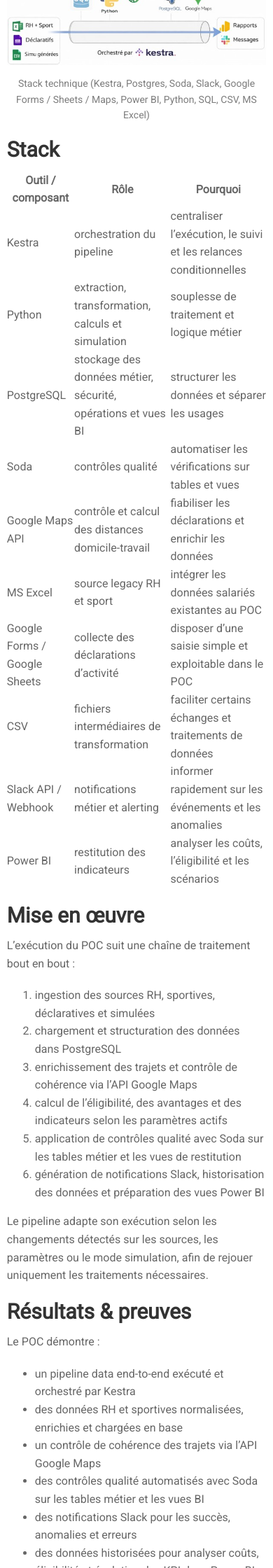
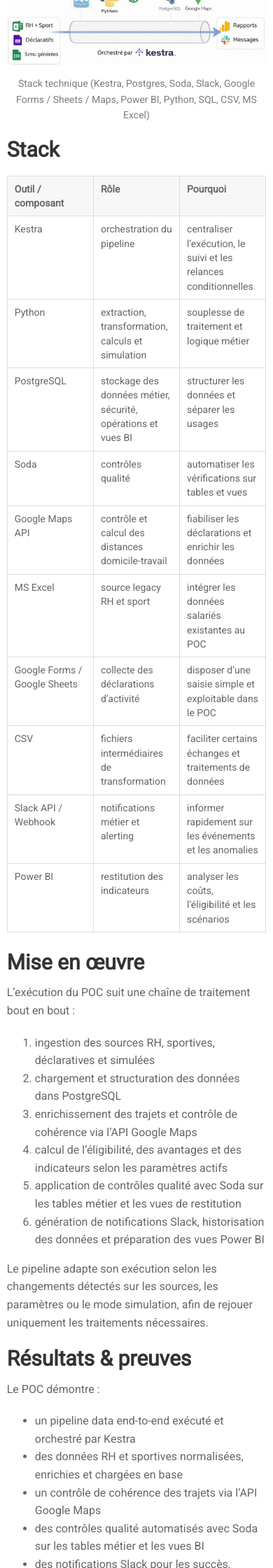
Before and after one commit to patrick-arbessier-data/patrick-arbessier-data.github.io, a Jekyll site: the page built from projects/proj-1.md, in a window 390 px wide. Shown: the part 3538-5778 px from the top of the page at 70% size. Built offline with Jekyll 4.4.1, drawn with Linux system fonts in a browser that asks for light colours; nearby versions of some CDN libraries.

Commit message:
adaptation tableau portfolio project 1

```diff
--- a/_sass/3-sections/_page.sass
+++ b/_sass/3-sections/_page.sass
@@ -1,5 +1,5 @@
 // -----------------------------------------------------------------------------
-// Pages “classiques” (Profil, Contact, etc.)
+// Pages “classiques” (Project, Profil, Contact, etc.)
 // Objectif : même largeur visuelle que les pages projets (.post-container)
 // -----------------------------------------------------------------------------
 
@@ -72,3 +72,40 @@
   // Évite un “gros vide” quand un titre est le premier élément du contenu
   h1:first-child, h2:first-child, h3:first-child, h4:first-child
     margin-top: 0
+
+  // ---------------------------------------------------------------------------
+  // AJOUT : style réutilisable pour les tableaux des pages de contenu / projets
+  // Usage attendu dans les fichiers .md :
+  // <table class="project-table"> ... </table>
+  // Objectif :
+  // - homogénéiser le rendu des tableaux
+  // - éviter les variations de style des tableaux Markdown natifs
+  // - garantir un rendu lisible dans les pages projets
+  // ---------------------------------------------------------------------------
+  .project-table
+    width: 100%
+    border-collapse: collapse
+    margin: 18px 0 24px
+    table-layout: fixed
+
+    th, td
+      border: 1px solid #ddd
+      padding: 10px 12px
+      text-align: left
+      vertical-align: top
+      line-height: 1.45
+      overflow-wrap: anywhere
+
+    th
+      font-weight: 700
+      background: #f7f7f7
+
+  // ---------------------------------------------------------------------------
+  // AJOUT : ajustement mobile pour conserver un tableau lisible sur petits écrans
+  // ---------------------------------------------------------------------------
+  @media (max-width: 768px)
+    .project-table
+      font-size: 14px
+
+      th, td
+        padding: 8px 10px
--- a/projects/proj-1.md
+++ b/projects/proj-1.md
@@ -79,18 +79,67 @@ Le pipeline route l’exécution selon les signaux détectés : simulation, modi
 
 ## Stack
 
-| Outil / composant | Rôle | Pourquoi |
-| --- | --- | --- |
-| Kestra | orchestration du pipeline | centraliser l’exécution, le suivi et les relances conditionnelles |
-| Python | extraction, transformation, calculs et simulation | souplesse de traitement et logique métier |
-| PostgreSQL | stockage des données métier, sécurité, opérations et vues BI | structurer les données et séparer les usages |
-| Soda | contrôles qualité | automatiser les vérifications sur tables et vues |
-| Google Maps API | contrôle et calcul des distances domicile-travail | fiabiliser les déclarations et enrichir les données |
-| MS Excel | source legacy RH et sport | intégrer les données salariés existantes au POC |
-| Google Forms / Google Sheets | collecte des déclarations d’activité | disposer d’une saisie simple et exploitable dans le POC |
-| CSV | fichiers intermédiaires de transformation | faciliter certains échanges et traitements de données |
-| Slack API / Webhook | notifications métier et alerting | informer rapidement sur les événements et les anomalies |
-| Power BI | restitution des indicateurs | analyser les coûts, l’éligibilité et les scénarios |
+<table class="project-table">
+  <thead>
+    <tr>
+      <th>Outil / composant</th>
+      <th>Rôle</th>
+      <th>Pourquoi</th>
+    </tr>
+  </thead>
+  <tbody>
+    <tr>
+      <td>Kestra</td>
+      <td>orchestration du pipeline</td>
+      <td>centraliser l’exécution, le suivi et les relances conditionnelles</td>
+    </tr>
+    <tr>
+      <td>Python</td>
+      <td>extraction, transformation, calculs et simulation</td>
+      <td>souplesse de traitement et logique métier</td>
+    </tr>
+    <tr>
+      <td>PostgreSQL</td>
+      <td>stockage des données métier, sécurité, opérations et vues BI</td>
+      <td>structurer les données et séparer les usages</td>
+    </tr>
+    <tr>
+      <td>Soda</td>
+      <td>contrôles qualité</td>
+      <td>automatiser les vérifications sur tables et vues</td>
+    </tr>
+    <tr>
+      <td>Google Maps API</td>
+      <td>contrôle et calcul des distances domicile-travail</td>
+      <td>fiabiliser les déclarations et enrichir les données</td>
+    </tr>
+    <tr>
+      <td>MS Excel</td>
+      <td>source legacy RH et sport</td>
+      <td>intégrer les données salariés existantes au POC</td>
+    </tr>
+    <tr>
+      <td>Google Forms / Google Sheets</td>
+      <td>collecte des déclarations d’activité</td>
+      <td>disposer d’une saisie simple et exploitable dans le POC</td>
+    </tr>
+    <tr>
+      <td>CSV</td>
+      <td>fichiers intermédiaires de transformation</td>
+      <td>faciliter certains échanges et traitements de données</td>
+    </tr>
+    <tr>
+      <td>Slack API / Webhook</td>
+      <td>notifications métier et alerting</td>
+      <td>informer rapidement sur les événements et les anomalies</td>
+    </tr>
+    <tr>
+      <td>Power BI</td>
+      <td>restitution des indicateurs</td>
+      <td>analyser les coûts, l’éligibilité et les scénarios</td>
+    </tr>
+  </tbody>
+</table>
 
 ## Mise en œuvre
 
```
